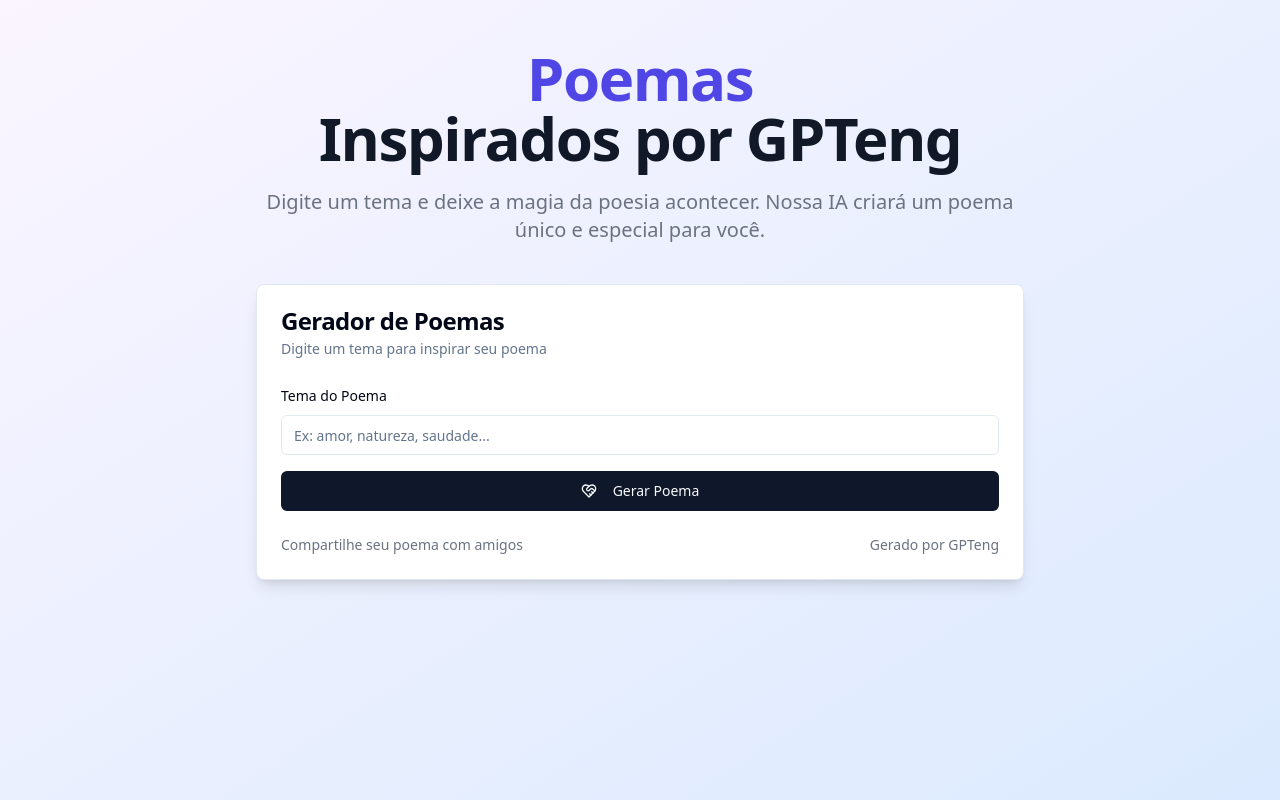
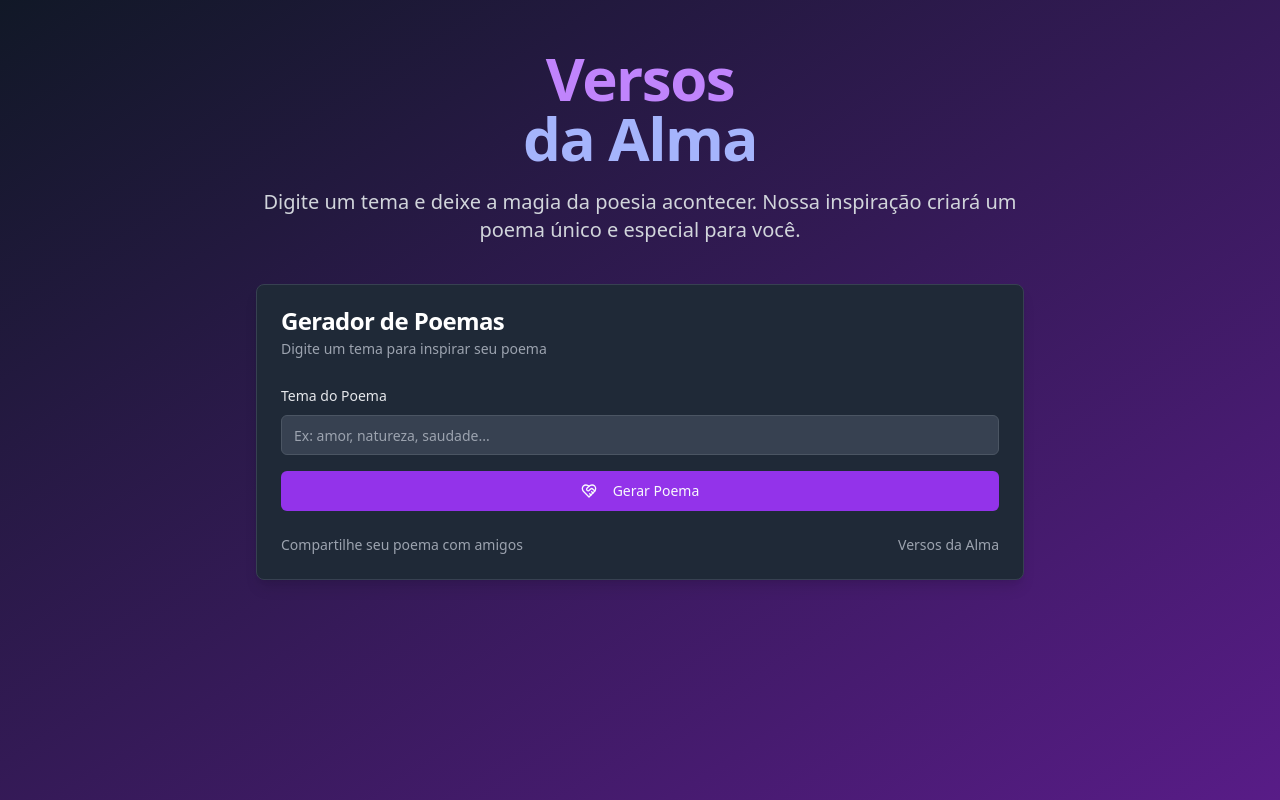
Before and after one commit to lololxz/VersosDaAlma, a React (Vite) app: page /poems in a window 1280 px wide. Built offline with nearby package versions, Linux system fonts and the light colour scheme.

Commit message:
Refactor: Apply dark theme and UI changes
Implement dark theme and remove GPTENG branding, enhancing the UI design.

```diff
--- a/src/App.tsx
+++ b/src/App.tsx
@@ -8,6 +8,7 @@ import Index from "./pages/Index";
 import Poems from "./pages/Poems";
 import NotFound from "./pages/NotFound";
 
+// Configuração do cliente de consulta
 const queryClient = new QueryClient();
 
 const App = () => (
--- a/src/pages/Index.tsx
+++ b/src/pages/Index.tsx
@@ -5,14 +5,17 @@ import { HeartHandshake } from "lucide-react";
 
 const Index = () => {
   return (
-    <div className="min-h-screen flex items-center justify-center bg-gradient-to-br from-purple-50 to-blue-100">
+    <div className="min-h-screen flex items-center justify-center bg-gradient-to-br from-gray-900 to-purple-900">
       <div className="text-center">
-        <h1 className="text-4xl font-bold mb-4 text-gray-900">Bem-vindo ao Gerador de Poemas</h1>
-        <p className="text-xl text-gray-600 mb-8">
-          Descubra a magia da poesia gerada por inteligência artificial
+        <h1 className="text-5xl font-bold mb-4 text-white">
+          <span className="block text-purple-400">Versos</span>
+          <span className="block text-indigo-300">da Alma</span>
+        </h1>
+        <p className="text-xl text-gray-300 mb-8">
+          Descubra a magia da poesia através da inspiração poética
         </p>
         <Link to="/poems">
-          <Button size="lg" className="bg-indigo-600 hover:bg-indigo-700">
+          <Button size="lg" className="bg-purple-600 hover:bg-purple-700 text-white">
             <HeartHandshake className="mr-2 h-5 w-5" />
             Criar Poemas
           </Button>
--- a/src/pages/Poems.tsx
+++ b/src/pages/Poems.tsx
@@ -25,7 +25,7 @@ const Poems = () => {
     setPoem("");
 
     try {
-      // Usando a API do GPTeng para gerar poemas
+      // Usando a API para gerar poemas
       const response = await fetch("https://api.gpteng.co/generate", {
         method: "POST",
         headers: {
@@ -71,40 +71,41 @@ const Poems = () => {
   };
 
   return (
-    <div className="min-h-screen bg-gradient-to-br from-purple-50 to-blue-100 py-12 px-4 sm:px-6 lg:px-8">
+    <div className="min-h-screen bg-gradient-to-br from-gray-900 to-purple-900 py-12 px-4 sm:px-6 lg:px-8">
       <div className="max-w-3xl mx-auto">
         <div className="text-center mb-10">
-          <h1 className="text-4xl font-extrabold tracking-tight text-gray-900 sm:text-5xl md:text-6xl">
-            <span className="block text-indigo-600">Poemas</span>
-            <span className="block">Inspirados por GPTeng</span>
+          <h1 className="text-4xl font-extrabold tracking-tight text-white sm:text-5xl md:text-6xl">
+            <span className="block text-purple-400">Versos</span>
+            <span className="block text-indigo-300">da Alma</span>
           </h1>
-          <p className="mt-3 max-w-md mx-auto text-base text-gray-500 sm:text-lg md:mt-5 md:text-xl md:max-w-3xl">
-            Digite um tema e deixe a magia da poesia acontecer. Nossa IA criará um poema único e especial para você.
+          <p className="mt-3 max-w-md mx-auto text-base text-gray-300 sm:text-lg md:mt-5 md:text-xl md:max-w-3xl">
+            Digite um tema e deixe a magia da poesia acontecer. Nossa inspiração criará um poema único e especial para você.
           </p>
         </div>
 
-        <Card className="shadow-lg">
+        <Card className="shadow-lg bg-gray-800 border-gray-700">
           <CardHeader>
-            <CardTitle>Gerador de Poemas</CardTitle>
-            <CardDescription>
+            <CardTitle className="text-white">Gerador de Poemas</CardTitle>
+            <CardDescription className="text-gray-400">
               Digite um tema para inspirar seu poema
             </CardDescription>
           </CardHeader>
           <CardContent>
             <form onSubmit={handleSubmit} className="space-y-4">
               <div className="space-y-2">
-                <Label htmlFor="theme">Tema do Poema</Label>
+                <Label htmlFor="theme" className="text-gray-200">Tema do Poema</Label>
                 <Input
                   id="theme"
                   placeholder="Ex: amor, natureza, saudade..."
                   value={theme}
                   onChange={(e) => setTheme(e.target.value)}
                   disabled={isLoading}
+                  className="bg-gray-700 text-white border-gray-600 placeholder:text-gray-400"
                 />
               </div>
               <Button
                 type="submit"
-                className="w-full"
+                className="w-full bg-purple-600 hover:bg-purple-700"
                 disabled={isLoading}
               >
                 {isLoading ? (
@@ -123,19 +124,19 @@ const Poems = () => {
 
             {poem && (
               <div className="mt-6">
-                <Label htmlFor="poem">Seu Poema</Label>
+                <Label htmlFor="poem" className="text-gray-200">Seu Poema</Label>
                 <div className="relative mt-2">
                   <Textarea
                     id="poem"
                     value={poem}
                     readOnly
-                    className="min-h-[200px] font-serif text-gray-800 leading-relaxed"
+                    className="min-h-[200px] font-serif text-white leading-relaxed bg-gray-700 border-gray-600"
                   />
                   <Button
                     size="sm"
                     variant="ghost"
                     onClick={copyToClipboard}
-                    className="absolute top-2 right-2"
+                    className="absolute top-2 right-2 text-gray-300 hover:text-white"
                     aria-label="Copiar poema"
                   >
                     <Copy className="h-4 w-4" />
@@ -144,9 +145,9 @@ const Poems = () => {
               </div>
             )}
           </CardContent>
-          <CardFooter className="flex justify-between text-sm text-gray-500">
+          <CardFooter className="flex justify-between text-sm text-gray-400">
             <p>Compartilhe seu poema com amigos</p>
-            <p>Gerado por GPTeng</p>
+            <p>Versos da Alma</p>
           </CardFooter>
         </Card>
       </div>
```
